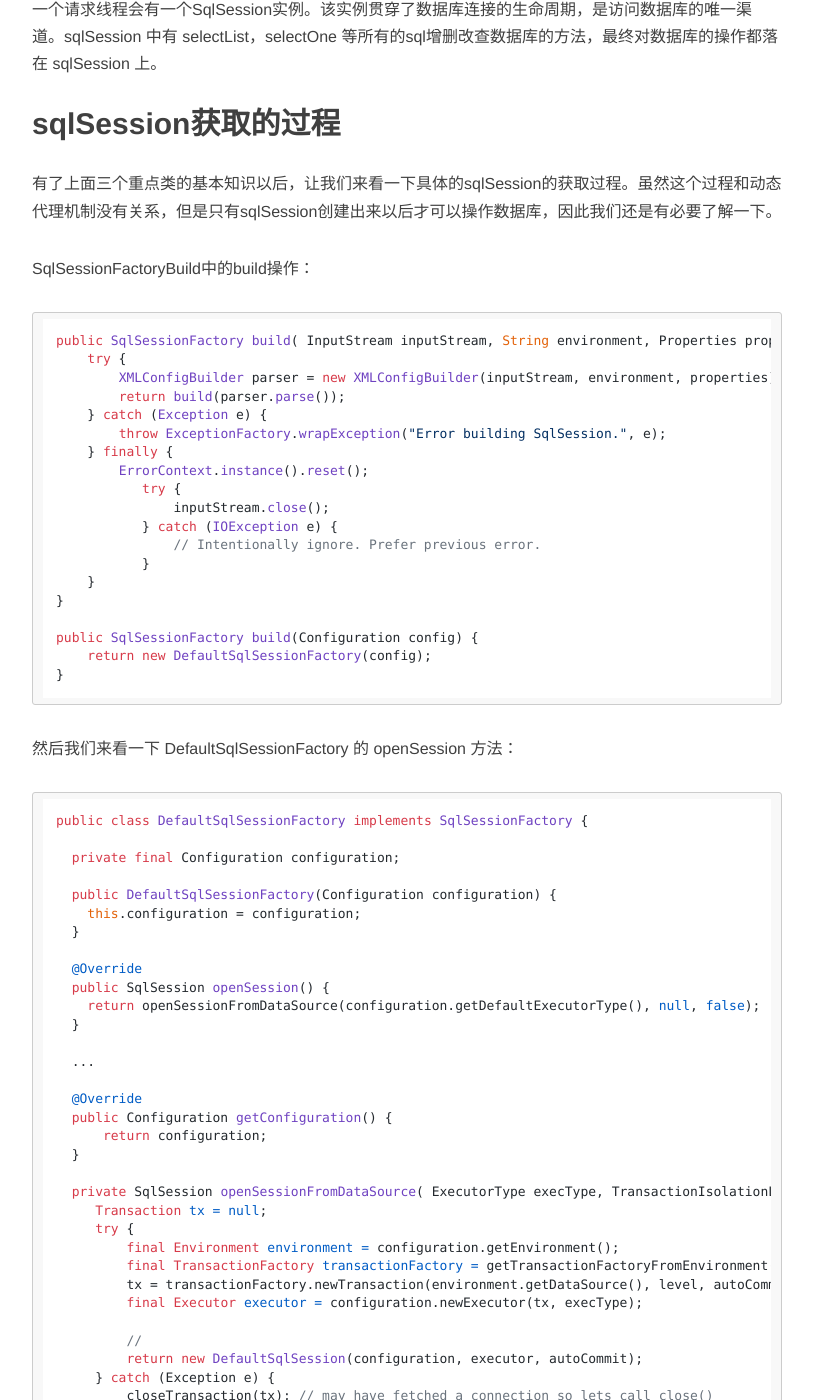
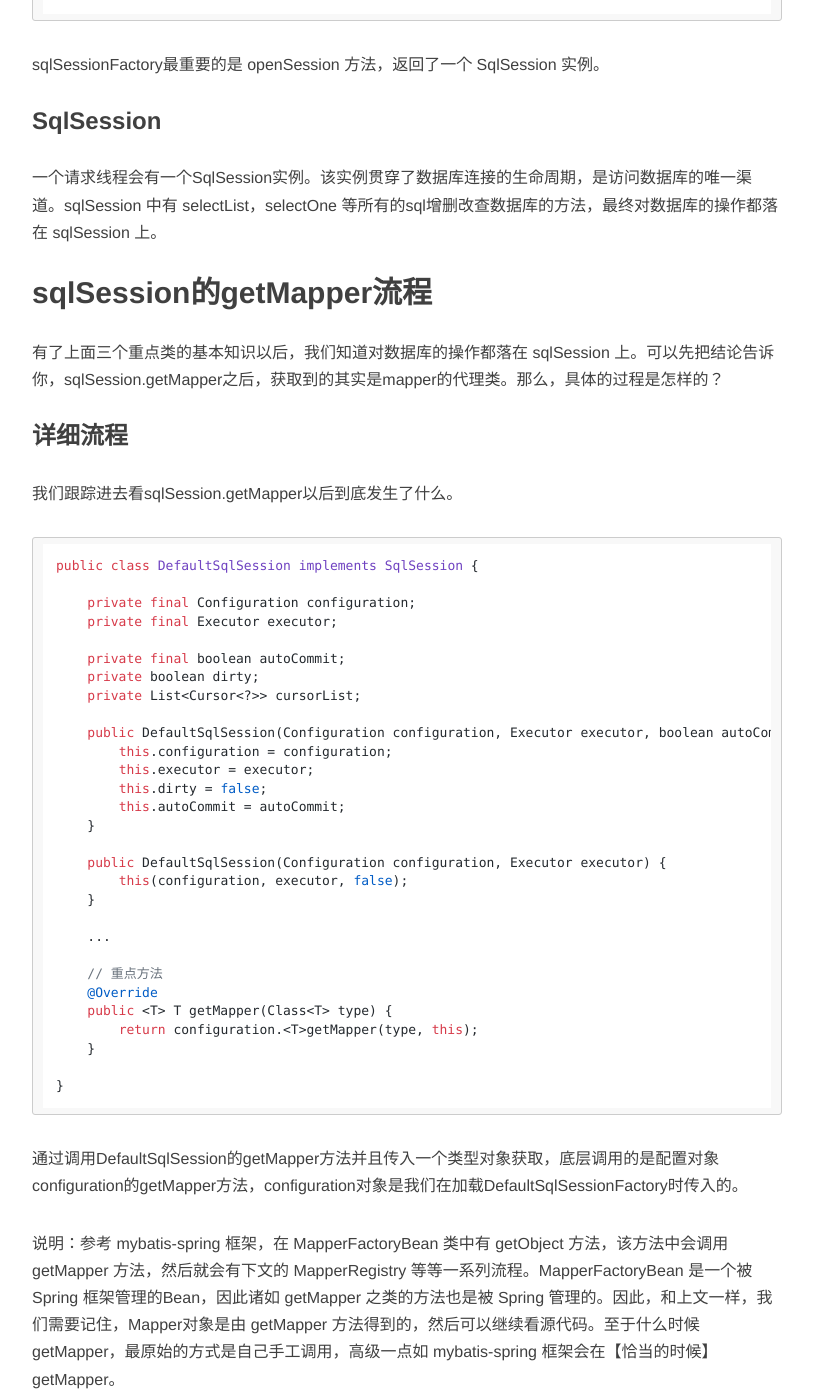
Before and after one commit to Julius-Liu/julius-liu.github.com, a Jekyll site: the page built from _posts/2019-05-22-mybatis代理机制.md, in a window 1280 px wide and 1400 px high, scrolled down 2581 px. Shown: the whole window, without its empty margins (233-1046 px from the left). Built offline with Jekyll 4.4.1, drawn with Linux system fonts in a browser that asks for light colours; nearby versions of some CDN libraries; comment, search, counter and statistics services are not loaded; some of the changed text lies outside the part shown.

Commit message:
修改mybatis代理机制

````diff
--- a/_posts/2019-05-22-mybatis代理机制.md
+++ b/_posts/2019-05-22-mybatis代理机制.md
@@ -1,7 +1,6 @@
 ---
 layout: post
 title: mybatis代理机制讲解
-subheadline: mybatis-spring 三部曲之一
 categories: blog
 tags: [mybatis]
 description: mybatis代理机制讲解
@@ -48,20 +46,27 @@
 
 如果仔细研究，就会发现，ArticleMapper 接口并没有实现类，我们只是模糊地知道mapper和sql是有关联的。但是具体来说，执行mapper中的方法后为什么就可以执行xml中定义的sql呢？本文对这个问题进行回答。
 
-## 查询数据库流程 ##
+## mybatis执行sql的完整流程 ##
 
 在MyBatis框架下中调用一个sql时候，会经历下面这个完整的流程：
 
 ```
+// 解析配置文件，生成配置
 String resource = "mybatis-config.xml";
 InputStream inputStream = Resources.getResourceAsStream(resource);
 
-// mybatis初始化
+// 根据配置，构建一个SqlSessionFactory
 SqlSessionFactory sqlSessionFactory = new SqlSessionFactoryBuilder().build(inputStream);
 
+// 得到一个真正可用的SqlSession
 SqlSession sqlSession = sqlSessionFactory.openSession();
+
+// 从SqlSession获取interface的代理
 ArticleMapper articleMapperProxy = sqlSession.getMapper(ArticleMapper.class);
+
+// 执行代理类中的方法
 Article article = articleMapperProxy.selectByPrimaryKey("123");
+
 // 以下省略对 article 的操作
 ```
 
@@ -86,8 +91,8 @@
             config         # 里面有配置信息
             knownMappers   # 里面有所有的 mapper
         mappedStatements   # 里面有所有 mapper 的所有方法
-       resultMaps          # 里面有所有 xml 中的所有 resultMap
-       sqlFragments        # 里面有所有的 sql 片段
+        resultMaps         # 里面有所有 xml 中的所有 resultMap
+        sqlFragments       # 里面有所有的 sql 片段
 ```
 
 sqlSessionFactory最重要的是 openSession 方法，返回了一个 SqlSession 实例。
@@ -96,103 +101,13 @@
 
 一个请求线程会有一个SqlSession实例。该实例贯穿了数据库连接的生命周期，是访问数据库的唯一渠道。sqlSession 中有 selectList，selectOne 等所有的sql增删改查数据库的方法，最终对数据库的操作都落在 sqlSession 上。
 
-## sqlSession获取的过程 ##
-
-有了上面三个重点类的基本知识以后，让我们来看一下具体的sqlSession的获取过程。虽然这个过程和动态代理机制没有关系，但是只有sqlSession创建出来以后才可以操作数据库，因此我们还是有必要了解一下。
-
-SqlSessionFactoryBuild中的build操作：
-
-
-```
-public SqlSessionFactory build(
-        InputStream inputStream, String environment, Properties properties) {
-    try {
-        XMLConfigBuilder parser = new XMLConfigBuilder(inputStream, environment, properties);
-        return build(parser.parse());
-    } catch (Exception e) {
-        throw ExceptionFactory.wrapException("Error building SqlSession.", e);
-    } finally {
-        ErrorContext.instance().reset();
-           try {
-               inputStream.close();
-           } catch (IOException e) {
-               // Intentionally ignore. Prefer previous error.
-           }
-    }
-}
-
-public SqlSessionFactory build(Configuration config) {
-    return new DefaultSqlSessionFactory(config);
-}
-```
-
-然后我们来看一下 DefaultSqlSessionFactory 的 openSession 方法：
-
-
-```
-public class DefaultSqlSessionFactory implements SqlSessionFactory {
-
-  private final Configuration configuration;
-
-  public DefaultSqlSessionFactory(Configuration configuration) {
-    this.configuration = configuration;
-  }
-
-  @Override
-  public SqlSession openSession() {
-    return openSessionFromDataSource(configuration.getDefaultExecutorType(), null, false);
-  }
-
-  ...
-
-  @Override
-  public Configuration getConfiguration() {
-      return configuration;
-  }
-
-  private SqlSession openSessionFromDataSource(
-       ExecutorType execType, TransactionIsolationLevel level, boolean autoCommit) {
-     Transaction tx = null;
-     try {
-         final Environment environment = configuration.getEnvironment();
-         final TransactionFactory transactionFactory = getTransactionFactoryFromEnvironment(environment);
-         tx = transactionFactory.newTransaction(environment.getDataSource(), level, autoCommit);
-         final Executor executor = configuration.newExecutor(tx, execType);
-
-         //
-         return new DefaultSqlSession(configuration, executor, autoCommit);
-     } catch (Exception e) {
-         closeTransaction(tx); // may have fetched a connection so lets call close()
-         throw ExceptionFactory.wrapException("Error opening session.  Cause: " + e, e);
-     } finally {
-         ErrorContext.instance().reset();
-     }
-  }
-
-  ...
-}
-```
-
-从 openSession 到 openSessionFromDataSource，目的就是创建 DefaultSqlSession 实例。
-
-到这里为止，defaultSqlSession已经被创建出来，然后我们可以重点看看动态代理机制了，这就表现在getMapper方法中。
-
 ## sqlSession的getMapper流程 ##
 
-这里先说结论，getMapper之后，获取到的其实是mapper的代理类。当我们执行mapper中的方法时，在代理类中的执行逻辑如下：
-
-1. if 判断
-1. else if 判断
-1. cachedMapperMethod 重点方法
-1. mapperMethod.execute 重点方法，实际执行的方法
-
-在mapperMethod对象中，通过getBoundSql方法，早早的为你准备好了mapper中的方法实际对应的sql语句，而且是可以被执行的preparedStatement。这样一来，我们在业务代码中执行mapper中的方法，实际上就是去数据库中执行对应的sql语句了。
+有了上面三个重点类的基本知识以后，我们知道对数据库的操作都落在 sqlSession 上。可以先把结论告诉你，sqlSession.getMapper之后，获取到的其实是mapper的代理类。那么，具体的过程是怎样的？
 
 ### 详细流程 ###
 
-在mybatis 框架中，我们手写了许多 mapper 的interface，每一个 interface 中都有许多方法，例如基本的增删改查和业务逻辑方法。为什么这些mapper是interface，而不是class呢？正确答案是只有interface类型才可以做代理。MapperProxy 就是我们为 Mapper 做的代理类。下面我们来看看 MapperProxy 代理类是怎么创建出来的。
-
-回到本文开头时候提到的sqlSession.getMapper，跟踪进去看我们如何获得一个Mapper对象。
+我们跟踪进去看sqlSession.getMapper以后到底发生了什么。
 
 ```
 public class DefaultSqlSession implements SqlSession {
````
Also changed, not shown: other parts of _posts/2019-05-22-mybatis代理机制.md (+1 -2 lines).
